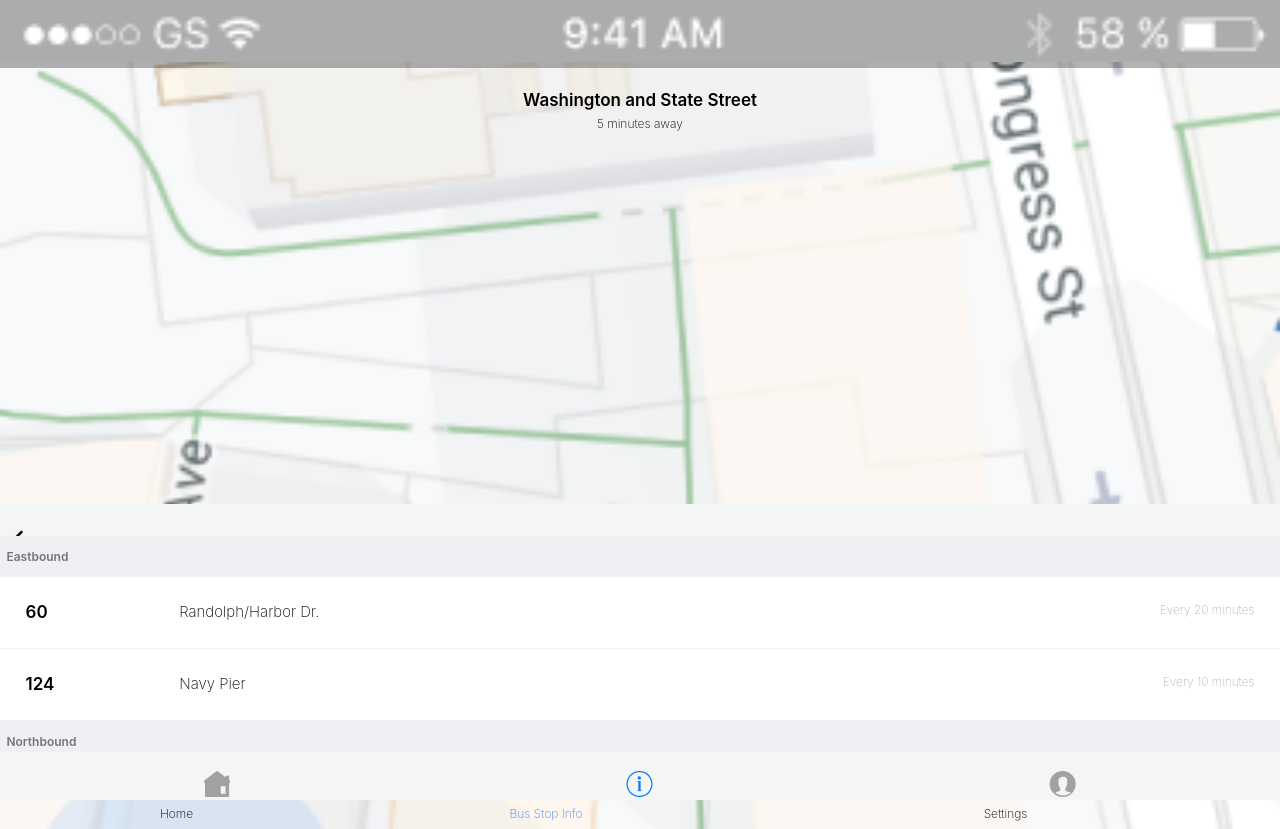
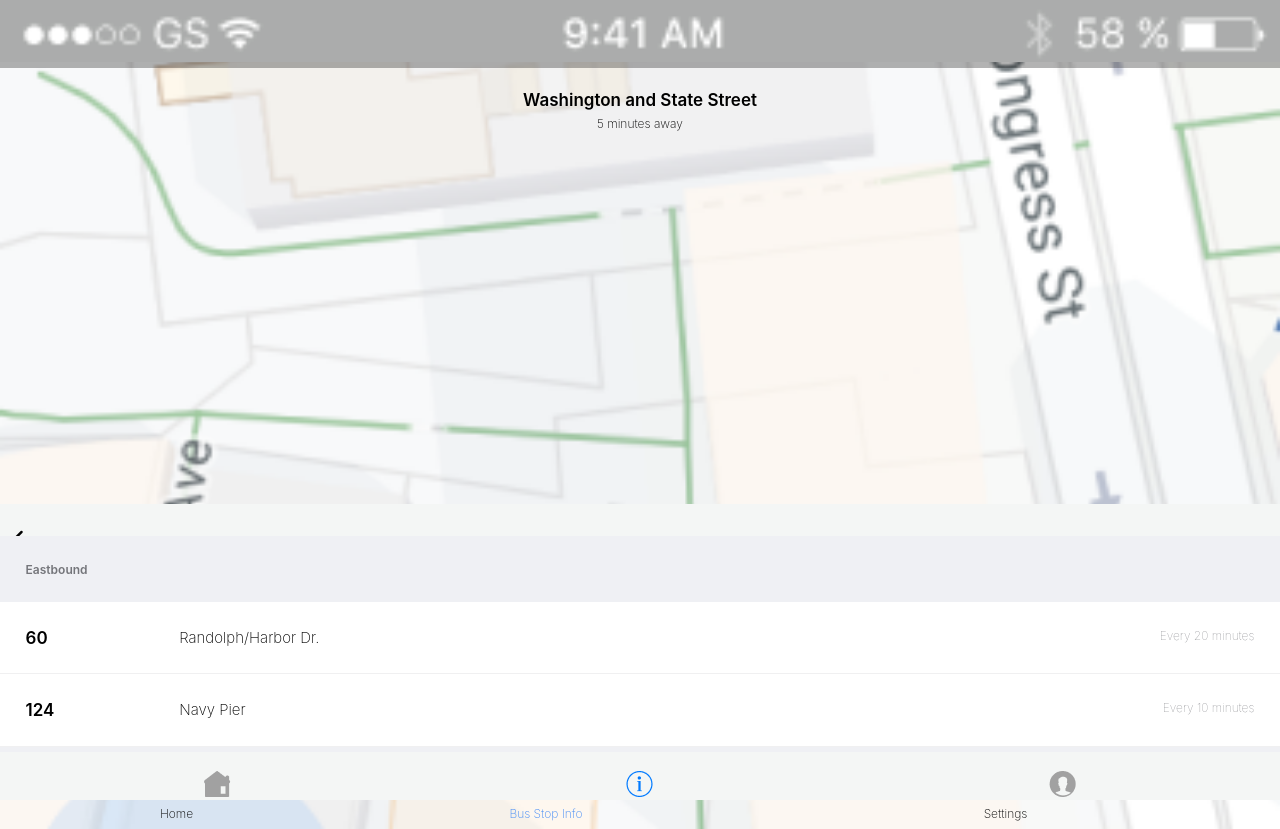
Before and after one commit to tylerbarry/Busy-Bus, a plain HTML site: page index.html in a window 1280 px wide. Drawn offline with Linux system fonts and the light colour scheme.

Commit message:
Update style.css

```diff
--- a/css/style.css
+++ b/css/style.css
@@ -100,7 +100,7 @@ nav {
 }
 
 .direction-title {
-  padding: 1% 0 1% .5%;
+  padding: 2%;
   background-color: #EFF0F4;
   width: 100%;
   text-align: left;
```
